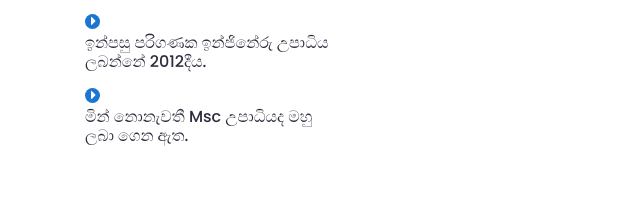
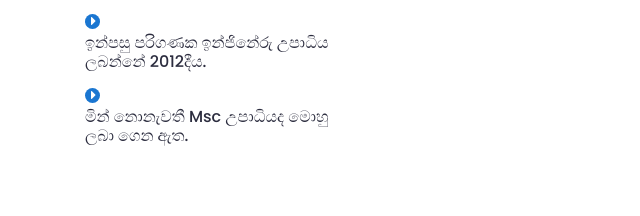
Before and after one commit to SanukSandila/bestictclass, a plain HTML site: page index.html in a window 1280 px wide. Shown: the part 2264-2480 px from the top of the page, 0-640 px from the left. Drawn offline with Linux system fonts and the light colour scheme; a script that the page names is missing.

Commit message:
index.html

```diff
--- a/index.html
+++ b/index.html
@@ -415,7 +415,7 @@
 										<li><i class="fa fa-caret-right"></i><h6>මොහු පරිගණක දැනුම අතින් පරිනත පුද්ගලයෙකු වීම. </li></h6>
 										<li><i class="fa fa-caret-right"></i><h6>මොහු පරිගණක ඩිප්ලෝමාධාරියෙකු වන්නේ මොහුට අවුරුදු 12දීය.</h6></li>
 										<li><i class="fa fa-caret-right"></i><h6>ඉන්පසු පරිගණක ඉන්ජිනේරු උපාධිය ලබන්නේ 2012දීය.</h6></li>
-										<li><i class="fa fa-caret-right"></i><h6>මින් නොනැවතී Msc උපාධියද මහු ලබා ගෙන ඇත.</h6></li>
+										<li><i class="fa fa-caret-right"></i><h6>මින් නොනැවතී Msc උපාධියද මොහු ලබා ගෙන ඇත.</h6></li>
 
 								</div>
 								<div class="col-lg-6">
```
